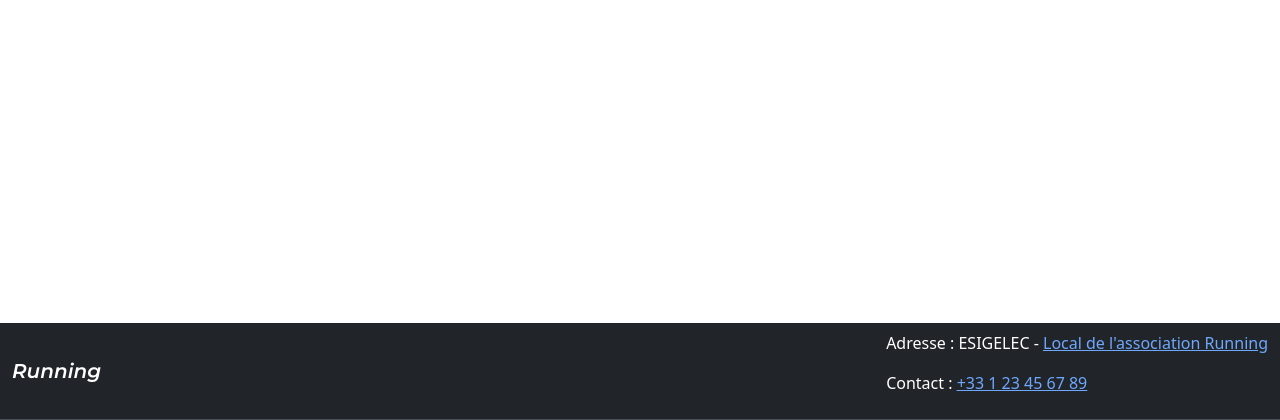
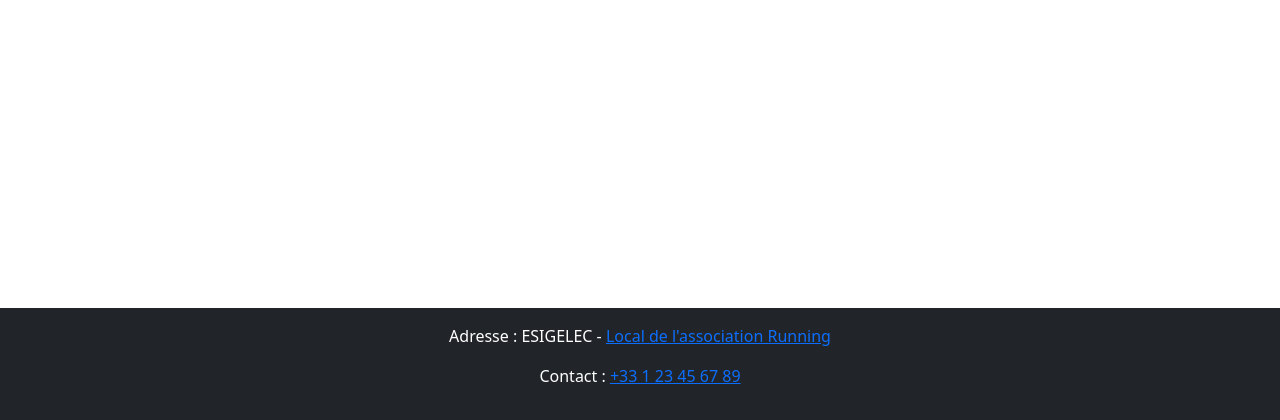
Before and after one commit to TGr8Prtndr/CSW_G3_DAOUDA_HERATH, a PHP site: page /Admins/Promouvoir_utilisateur/promouvoir_utilisateur.php in a window 1280 px wide. Shown: the part 380-800 px from the top of the page. Run offline with PHP 8.4, Linux system fonts and the light colour scheme; data that the repository does not hold is empty; some web fonts are replaced.

Commit message:
Add files via upload

```diff
--- a/footer.inc.php
+++ b/footer.inc.php
@@ -1,16 +1,18 @@
+<?php
+/**
+ * Footer du site
+ * @author : Ilyas DAOUDA
+ */
+?>
+
     </div>
 
-    <!-- Footer en forme de navbar -->
-    <footer>
-      <nav class="navbar navbar-expand-md bg-dark border-bottom border-body" data-bs-theme="dark">
-        <div class="container-fluid">
-          <a class="navbar-brand" href="index.php">Running</a>
-          <div class="text-right">
+    <!-- Footer -->
+    <footer class="footer bg-dark text-white mt-auto">
+        <div class="container text-center py-3">
             <p class="text-white">Adresse : ESIGELEC - <a href="https://maps.app.goo.gl/ihbu5FDpeXhr5eoa8">Local de l'association Running</a></p>
             <p class="text-white">Contact : <a href="tel:+33123456789">+33 1 23 45 67 89</a></p>
-          </div>
         </div>
-      </nav>
     </footer>
 
     <script src="https://cdn.jsdelivr.net/npm/bootstrap@5.3.3/dist/js/bootstrap.bundle.min.js" integrity="sha384-YvpcrYf0tY3lHB60NNkmXc5s9fDVZLESaAA55NDzOxhy9GkcIdslK1eN7N6jIeHz" crossorigin="anonymous"></script>
--- a/message.inc.php
+++ b/message.inc.php
@@ -1,3 +1,9 @@
+<?php
+/**
+ * Code pour l'affichage des messages sur le site web
+ * @author : Ilyas DAOUDA
+ */
+?>
 
   <?php
   if(isset($_SESSION['message'])) {
--- a/param.inc.php
+++ b/param.inc.php
@@ -1,7 +1,13 @@
 <?php
-  // Paramètre de connexion à la BDD (à créer)
+/**
+ * Paramètres de connexion à la BDD
+ * @author : Ilyas DAOUDA
+ */
+?>
+
+<?php
   $host="localhost";
-  $login="root";
-  $passwd="root";
-  $dbname="csw-g3";
+  $login="root";       // 'grp_3_3' sur ordinateur personnel
+  $passwd="root";      // 'pJcf0LWtTV09g' sur ordinateur personnel
+  $dbname="csw-g3";   // 'bdd_3_3' sur ordinateur personnel
 ?>
```
Also changed, not shown: entrainements_index.php (+7 -0 lines), header.php (+7 -0 lines), index.php (+9 -2 lines), tt_entrainements_index.php (+8 -1 lines), update_entrainements.php (+9 -1 lines).
